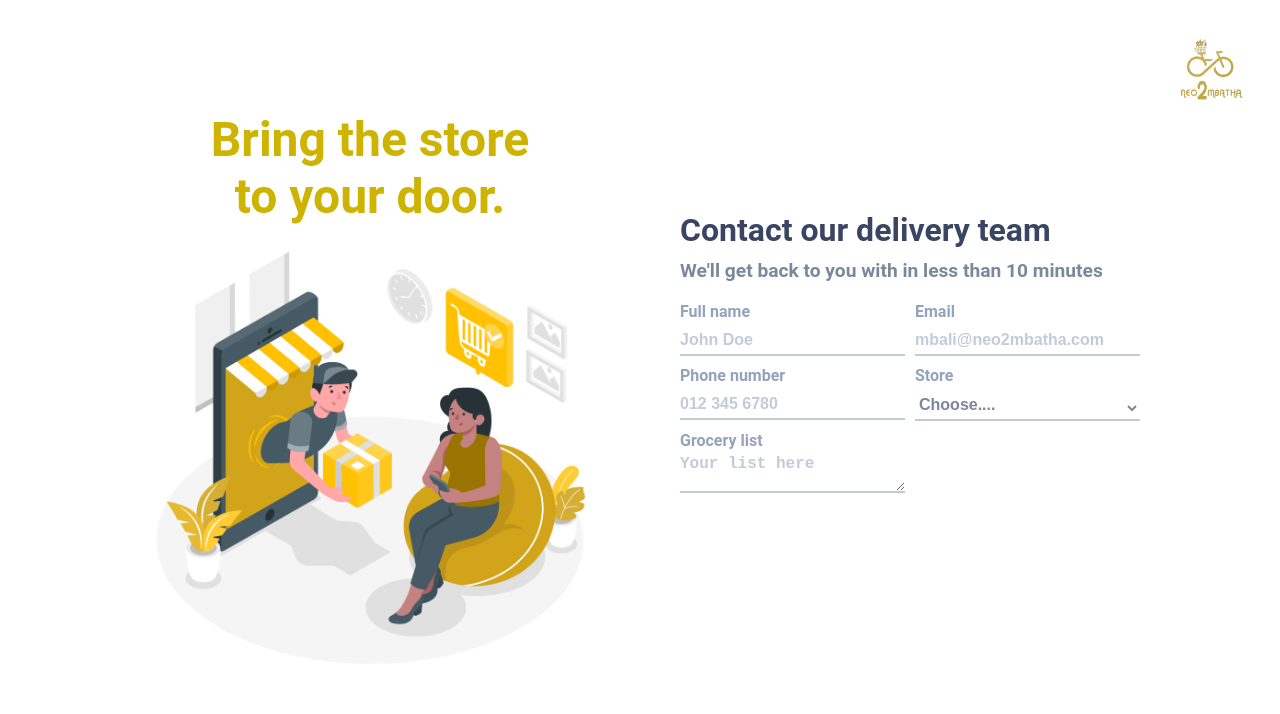
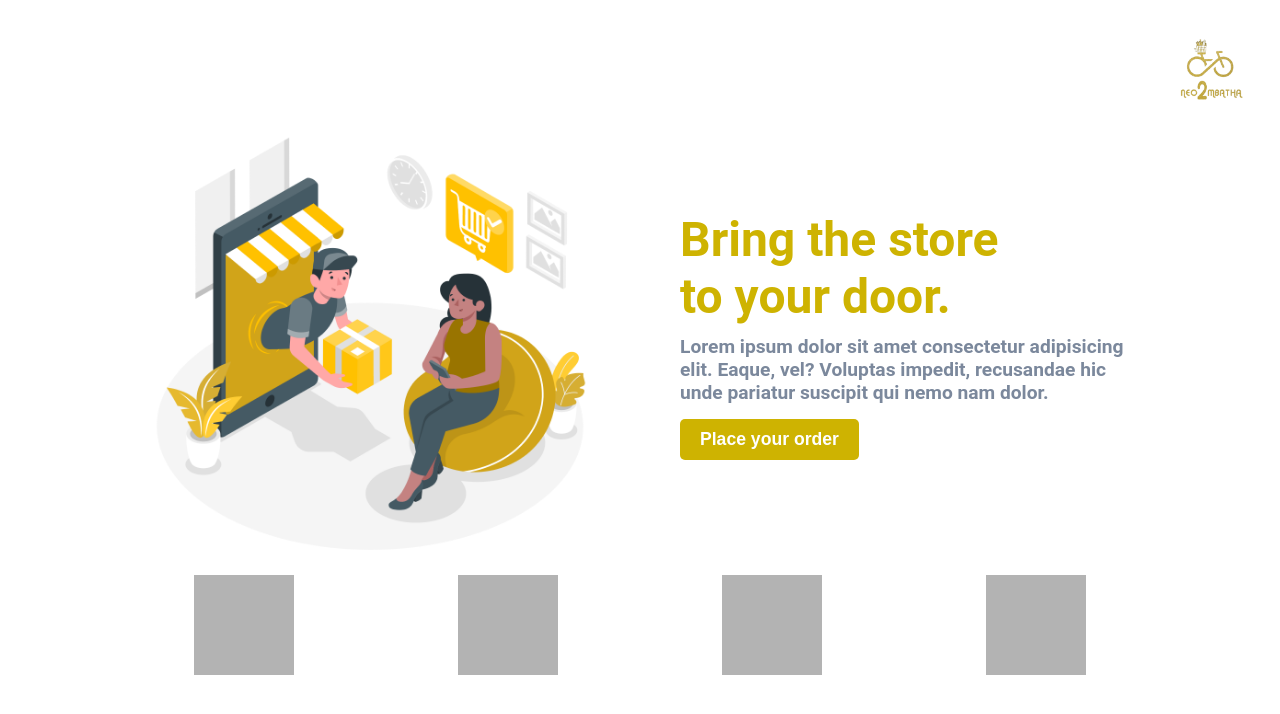
Before and after one commit to SihleKambula/neo2mbatha, a Next.js app: page / in a window 1280 px wide. Shown: the top 714 px of the page. Built offline with nearby package versions, Linux system fonts and the light colour scheme.

Commit message:
replace the form with some main text and a call to action btn

```diff
--- /dev/null
+++ b/Components/BoxIllustrations.js
@@ -0,0 +1,14 @@
+import React from "react";
+import style from "../styles/BoxIllustrations.module.scss";
+const BoxIllustrations = () => {
+  return (
+    <div className={style.container}>
+      <div className={style.box}></div>
+      <div className={style.box}></div>
+      <div className={style.box}></div>
+      <div className={style.box}></div>
+    </div>
+  );
+};
+
+export default BoxIllustrations;
--- a/Components/Main.js
+++ b/Components/Main.js
@@ -4,17 +4,38 @@ const Main = () => {
   return (
     <div className={style.main}>
       <div className={style.image_section}>
-        <h1 className={style.heading}>
-          Bring the store <br /> to your door.
-        </h1>
         <div className={style.image_container}>
           <img src='images/main.png' alt='delivery' />
         </div>
       </div>
       <div className={style.form_section}>
-        <h2>Contact our delivery team</h2>
-        <p>We'll get back to you with in less than 10 minutes</p>
-        <form>
+        <h1 className={style.heading}>
+          Bring the store <br /> to your door.
+        </h1>
+        <p>
+          Lorem ipsum dolor sit amet consectetur adipisicing elit. Eaque, vel?
+          Voluptas impedit, recusandae hic unde pariatur suscipit qui nemo nam
+          dolor.
+        </p>
+
+        <button className={style.btn}>
+          <a href='https://forms.gle/mDZeqgnjtXJKUpUT9' target='blank'>
+            Place your order
+          </a>
+        </button>
+        {/* <h2>Contact our delivery team</h2>
+        <p>We'll get back to you with in less than 10 minutes</p> */}
+        {/* <iframe
+          src='https://docs.google.com/forms/d/e/1FAIpQLSf6Ea1W_AzLOP1GIns883qIri1lXjvBbRB2-7sWPsgiYNrsGQ/viewform?embedded=true'
+          width='540'
+          height='500'
+          frameborder='0'
+          marginheight='0'
+          marginwidth='0'
+        >
+          Loading…
+        </iframe> */}
+        {/* <form>
           <div className='input'>
             <label htmlFor='full_name'>Full name</label>
             <input type='text' name='full_name' placeholder='John Doe' />
@@ -51,7 +72,7 @@ const Main = () => {
               placeholder='Your list here'
             ></textarea>
           </div>
-        </form>
+        </form> */}
       </div>
     </div>
   );
--- a/pages/index.js
+++ b/pages/index.js
@@ -1,4 +1,5 @@
 import React from "react";
+import BoxIllustrations from "../Components/BoxIllustrations";
 import Main from "../Components/Main";
 import Navbar from "../Components/Navbar";
 
@@ -7,6 +8,7 @@ const Index = () => {
     <>
       <Navbar />
       <Main />
+      <BoxIllustrations />
     </>
   );
 };
--- /dev/null
+++ b/styles/BoxIllustrations.module.scss
@@ -0,0 +1,9 @@
+.container {
+  display: flex;
+  justify-content: space-evenly;
+}
+.box {
+  width: 100px;
+  height: 100px;
+  background-color: rgb(179, 179, 179);
+}
--- a/styles/Main.module.scss
+++ b/styles/Main.module.scss
@@ -6,7 +6,6 @@
 .heading {
   color: #ceb301;
   font-size: 3rem;
-  text-align: center;
 }
 .image_section {
   flex: 1;
@@ -22,10 +21,10 @@
   padding-top: 100px;
   padding-left: 80px;
 
-  h2 {
-    color: #3a4563;
-    font-size: 2rem;
-  }
+  // h2 {
+  //   color: #3a4563;
+  //   font-size: 2rem;
+  // }
   p {
     margin-top: 10px;
     color: #7b889c;
@@ -98,3 +97,14 @@
     }
   }
 }
+
+.btn {
+  margin-top: 15px;
+  padding: 10px 20px;
+  font-size: 1.1rem;
+  font-weight: 600;
+  background-color: #ceb301;
+  border: none;
+  border-radius: 5px;
+  color: #ffff;
+}
```
Also changed, not shown: Components/WhyUs.js (added, +7 -0 lines), styles/globals.css (line endings or trailing spaces).
